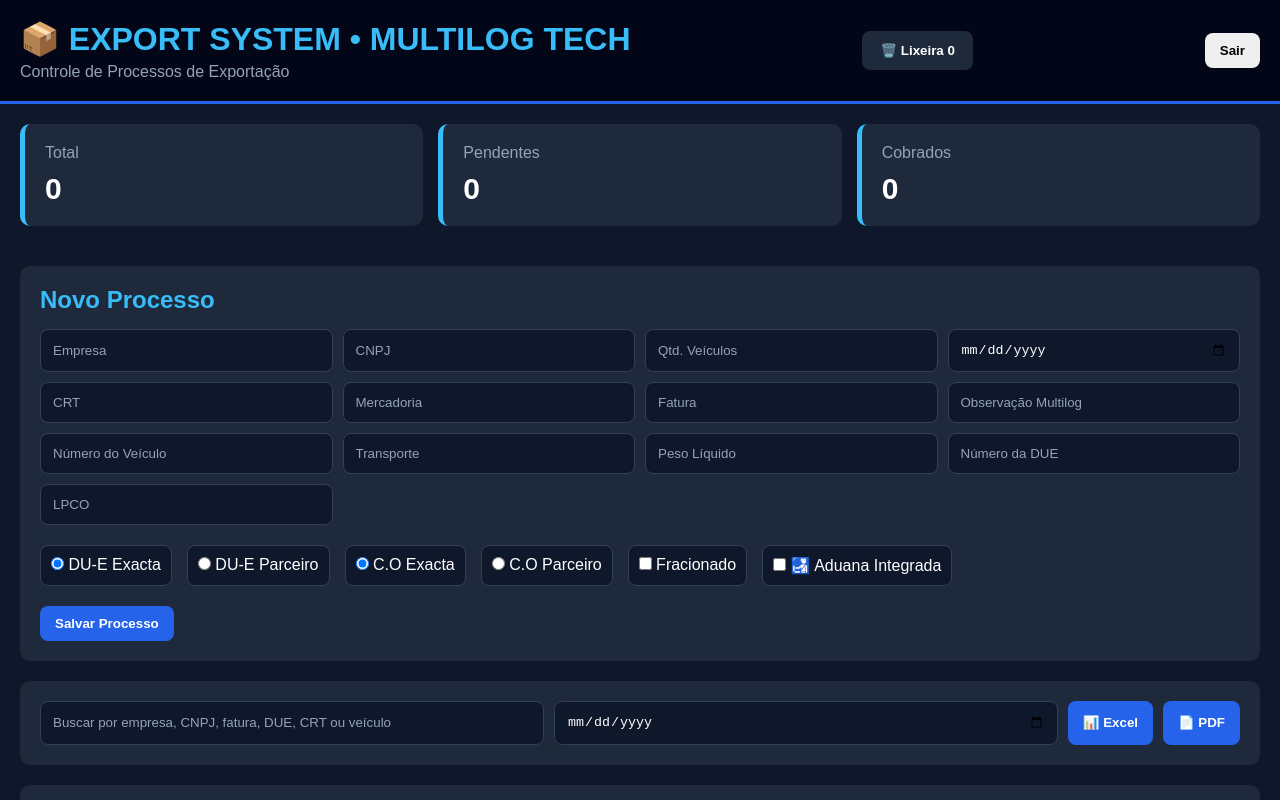
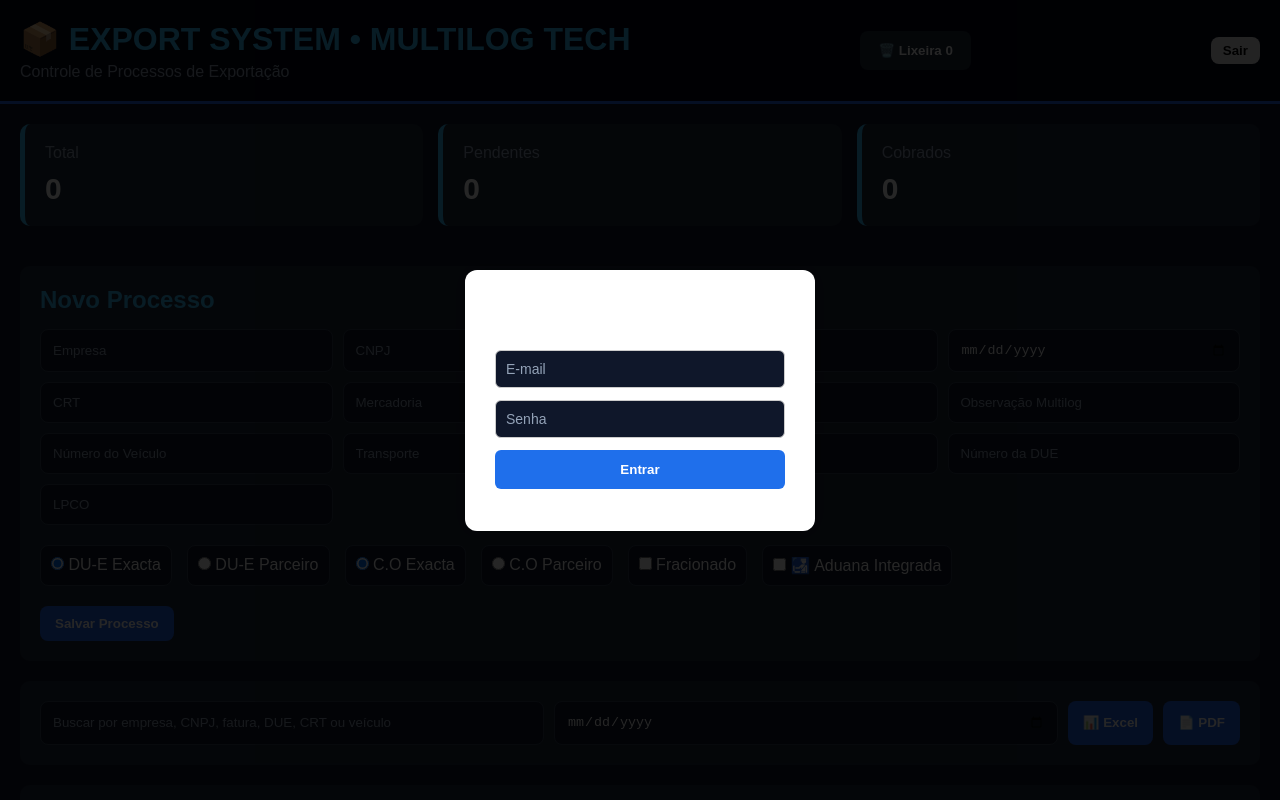
Before and after one commit to Alanacamily/sistema-exportacao, a plain HTML site: page index.html in a window 1280 px wide. Shown: the top 800 px of the page. Drawn offline with nearby package versions, Linux system fonts and the light colour scheme; no server answers.

Commit message:
Update style.css
Sistema funcionando com login Supabase

```diff
--- a/style.css
+++ b/style.css
@@ -294,3 +294,90 @@ tr.cobrado {
   font-weight: bold;
   letter-spacing: 1px;
 }
+
+/* LOGIN */
+
+.login-screen {
+  position: fixed;
+  top: 0;
+  left: 0;
+  width: 100%;
+  height: 100%;
+
+  background: rgba(0, 0, 0, 0.85);
+
+  display: flex;
+  justify-content: center;
+  align-items: center;
+
+  z-index: 9999;
+}
+
+.login-box {
+  background: #ffffff;
+
+  padding: 30px;
+
+  border-radius: 12px;
+
+  width: 350px;
+
+  display: flex;
+  flex-direction: column;
+
+  gap: 12px;
+
+  box-shadow: 0 0 20px rgba(0,0,0,0.3);
+}
+
+.login-box h2 {
+  text-align: center;
+  margin-bottom: 10px;
+}
+
+.login-box input {
+  padding: 10px;
+
+  border: 1px solid #ccc;
+
+  border-radius: 6px;
+
+  font-size: 14px;
+}
+
+.login-box button {
+  padding: 12px;
+
+  border: none;
+
+  border-radius: 6px;
+
+  background: #1f6feb;
+
+  color: white;
+
+  font-weight: bold;
+
+  cursor: pointer;
+}
+
+.login-box button:hover {
+  opacity: 0.9;
+}
+
+#loginErro {
+  color: red;
+  text-align: center;
+  font-size: 14px;
+}
+
+.user-box {
+  display: flex;
+  align-items: center;
+  gap: 10px;
+}
+
+.user-box button {
+  padding: 6px 12px;
+  cursor: pointer;
+}
```
